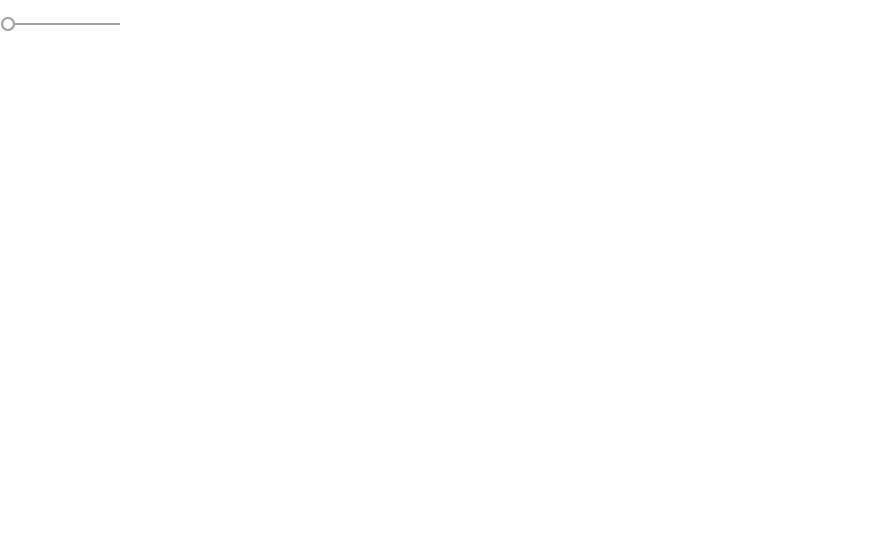
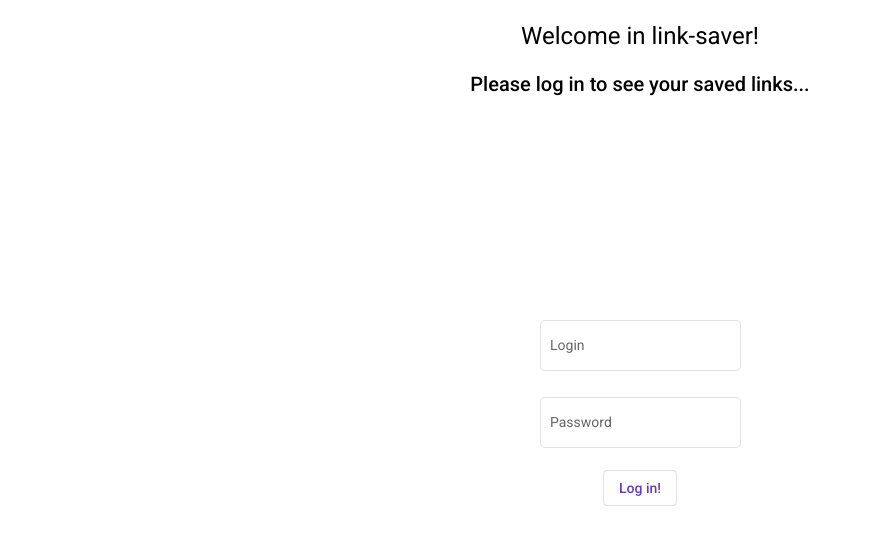
Before and after one commit to sdaJavaLon4/final-project-ui, an Angular app: page / in a window 1280 px wide. Shown: the top 544 px of the page, without its empty margins (0-870 px from the left). Built offline with nearby package versions, Linux system fonts and the light colour scheme.

Commit message:
login page

```diff
--- a/src/app/app.component.html
+++ b/src/app/app.component.html
@@ -1 +1 @@
-<mat-slider min="1" max="100" step="1" value="1"></mat-slider>
+<app-login-page></app-login-page>
--- /dev/null
+++ b/src/app/pages/login-page/login-page.component.html
@@ -0,0 +1,18 @@
+<div id="page-wrapper">
+  <div id="header-wrapper">
+    <h1>Welcome in link-saver!</h1>
+    <h2>Please log in to see your saved links...</h2>
+  </div>
+
+  <form>
+    <mat-form-field appearance="outline">
+      <mat-label>Login</mat-label>
+      <input matInput />
+    </mat-form-field>
+    <mat-form-field appearance="outline">
+      <mat-label>Password</mat-label>
+      <input matInput type="password" />
+    </mat-form-field>
+    <button mat-stroked-button color="primary">Log in!</button>
+  </form>
+</div>
--- /dev/null
+++ b/src/app/pages/login-page/login-page.component.less
@@ -0,0 +1,19 @@
+div#page-wrapper {
+  display: flex;
+  flex-direction: column;
+  align-items: center;
+  height: 100vh;
+
+  div#header-wrapper {
+    text-align: center;
+    margin-bottom: 200px;
+    margin-top: 20px;
+  }
+
+  form {
+    display: flex;
+    flex-direction: column;
+    justify-content: center;
+    align-items: center;
+  }
+}
--- /dev/null
+++ b/src/app/pages/login-page/login-page.component.ts
@@ -0,0 +1,16 @@
+import { Component, OnInit } from '@angular/core';
+
+@Component({
+  selector: 'app-login-page',
+  templateUrl: './login-page.component.html',
+  styleUrls: ['./login-page.component.less'],
+})
+export class LoginPageComponent implements OnInit {
+  constructor() {}
+
+  ngOnInit(): void {}
+
+  onSubmit() {
+    console.log('form submitted');
+  }
+}
```
Also changed, not shown: src/app/app.module.ts (+10 -1 lines), 1 other file (tests, documents, lock files or other folders).
